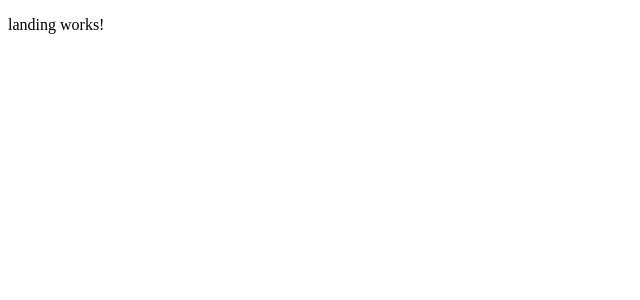
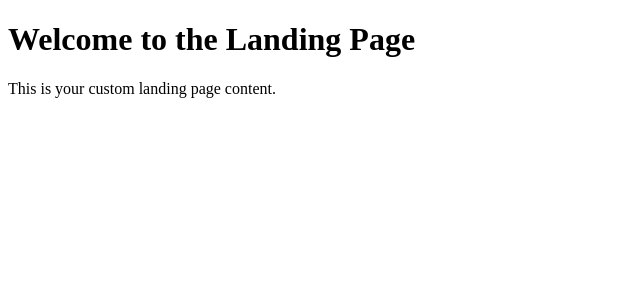
Before and after one commit to vukkt/projecty, an Angular app: page / in a window 1280 px wide. Shown: the top 300 px of the page, without its empty margins (0-640 px from the left). Built offline with nearby package versions, Linux system fonts and the light colour scheme.

Commit message:
Your commit message here

```diff
--- a/src/app/landing/landing.component.html
+++ b/src/app/landing/landing.component.html
@@ -1 +1,2 @@
-<p>landing works!</p>
+<h1>Welcome to the Landing Page</h1>
+<p>This is your custom landing page content.</p>
```
